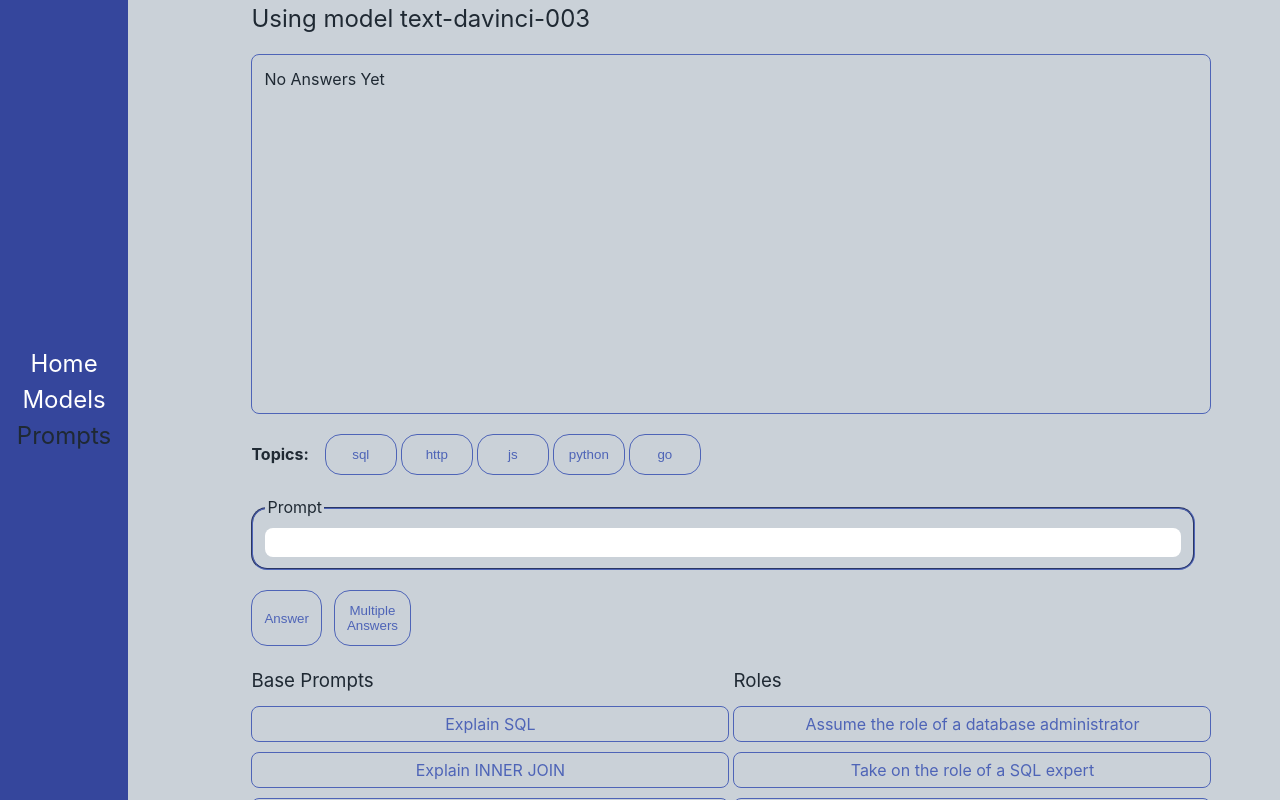
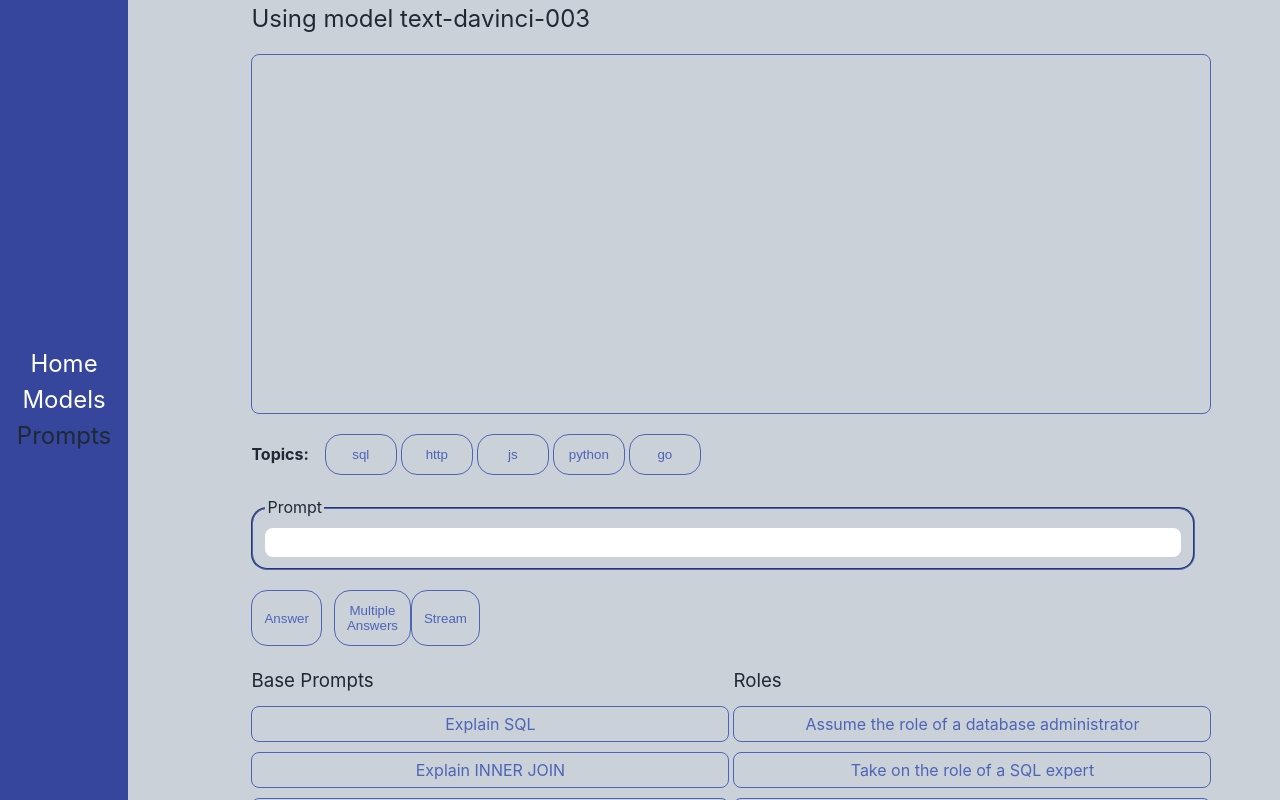
Before and after one commit to timegated/chat-node, a Vue app: page /prompts in a window 1280 px wide. Built offline with nearby package versions, Linux system fonts and the light colour scheme.

Commit message:
WIP streaming

```diff
--- a/package.json
+++ b/package.json
@@ -21,7 +21,7 @@
   "devDependencies": {
     "@rushstack/eslint-patch": "^1.2.0",
     "@types/jsdom": "^21.1.0",
-    "@types/node": "^18.14.0",
+    "@types/node": "^18.15.3",
     "@vitejs/plugin-vue": "^4.0.0",
     "@vitejs/plugin-vue-jsx": "^3.0.0",
     "@vue/eslint-config-prettier": "^7.1.0",
--- a/src/components/PromptHandler.vue
+++ b/src/components/PromptHandler.vue
@@ -9,7 +9,7 @@
       </section>
       <section v-else class="response-container">
         <div class="response">
-          {{ response }}
+          {{ streamedResponse }}
         </div>
       </section>
         <section class="topic-container">
@@ -29,6 +29,7 @@
         <div class="btn-container">
             <button @click="getAnswer">Answer</button>
             <button @click="getMultipleAnswers">Multiple Answers</button>
+            <button @click="streamResponse">Stream</button>
         </div>
         <div class="text-container">
             <div>
@@ -61,7 +62,8 @@ interface Data {
             roles: { role: string}[];
         }
     };
-    response: string;
+    response: ReadableStream;
+    streamedResponse: string;
     prompt: string;
     buildPrompt: string[];
     multiple: any;
@@ -185,7 +187,8 @@ export default {
                     ],
                 },
             },
-            response: "No Answers Yet",
+            response: new ReadableStream(),
+            streamedResponse: "",
             multiple: [],
             prompt: '',
             buildPrompt: [],
@@ -205,7 +208,10 @@ export default {
     methods: {
         async getAnswer() {
             this.response = await fetch(`${BASE_URL_DEV}/stream?prompt=${this.prompt}&model=${store.model}`, {
-                method: "GET"
+                method: "GET",
+                headers: {
+                  'response-type': 'text/stream'
+                }
             }).then(res => {
                 if (res.body) {
                     const readable = res.body.getReader();
@@ -213,9 +219,7 @@ export default {
                         start(controller) {
                             return pump();
                             function pump(): any {
-                              console.log('calling pump')
                                 return readable.read().then(({ done, value }) => {
-                                    console.log(value);
                                     if (done) {
                                         controller.close();
                                         return;
@@ -227,14 +231,8 @@ export default {
                         }
                     })
                 }
-                return "No Response";
             })
-                .then(stream => new Response(stream))
-                .then(response => response.blob())
-                .then(blob => {
-                    console.log(blob.text());
-                    return blob.text();
-                })
+            .then((stream) => new Response(stream).text()) as ReadableStream
         },
         async getMultipleAnswers() {
             this.multiple = await fetch(`${BASE_URL_DEV}/answer/multiple?prompt=${this.prompt}&model=${store.model}`, {
@@ -243,37 +241,29 @@ export default {
                 return res.json();
             })
           },
-          async getMultipleStream() {
-            this.multiple = await fetch(`${BASE_URL_DEV}/answer/multiple?prompt=${this.prompt}&model=${store.model}`, {
-                method: "GET"
-            }).then(res => {
-                if (res.body) {
-                    const readable = res.body.getReader();
-                    return new ReadableStream({
-                        start(controller) {
-                            return pump();
-                            function pump(): any {
-                                return readable.read().then(({ done, value }) => {
-                                    console.log(value);
-                                    if (done) {
-                                        controller.close();
-                                        return;
-                                    }
-                                    controller.enqueue(value);
-                                    return pump();
-                                })
-                            }
-                        }
-                    })
+        async streamResponse() {
+          try {
+            const response = await fetch(`${BASE_URL_DEV}/stream?prompt=${this.prompt}&model=${store.model}`, {
+              method: 'GET',
+              headers: {
+                'response-type': 'text/stream'
+              }
+            })
+            let processing = true;
+            const reader = response.body?.getReader();
+            const decoder = new TextDecoder('utf-8');
+              while(processing) {
+                const read: any = await reader?.read();
+                if (read.done) {
+                  break;
                 }
-                return "No Response";
-            })
-                .then(stream => new Response(stream))
-                .then(response => response.blob())
-                .then(blob => {
-                    console.log(blob.text());
-                    return blob.text();
-                })
+                const chunk = decoder.decode(read.value, {stream: true});
+
+                this.streamedResponse += chunk;
+              }
+          } catch (error: any) {
+            throw new Error(error);
+          }
         },
         pushPrompt(e: any) {
             console.log(e.target.value);
```
Also changed, not shown: src/utils/prompts/sequence.js (added, +52 -0 lines), src/utils/prompts/sequence.ts (added, +44 -0 lines), 1 other file (tests, documents, lock files or other folders).
